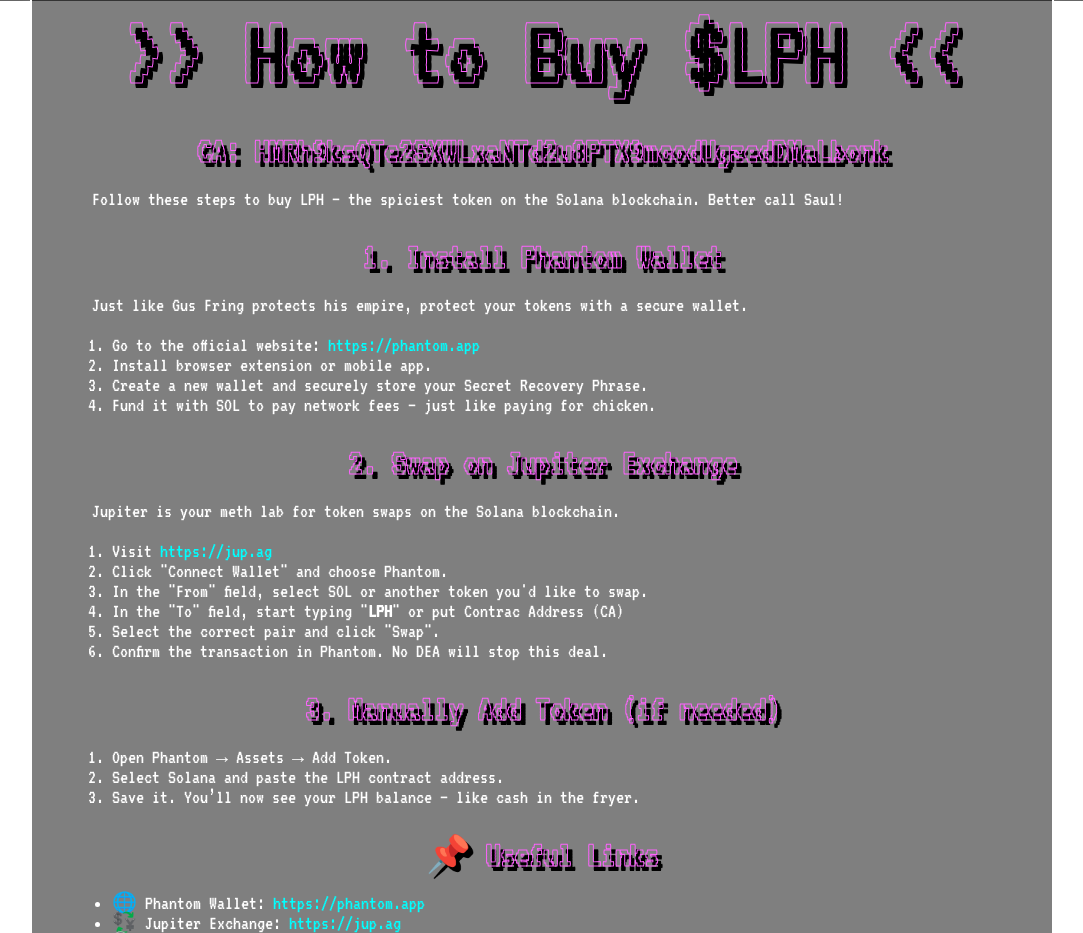
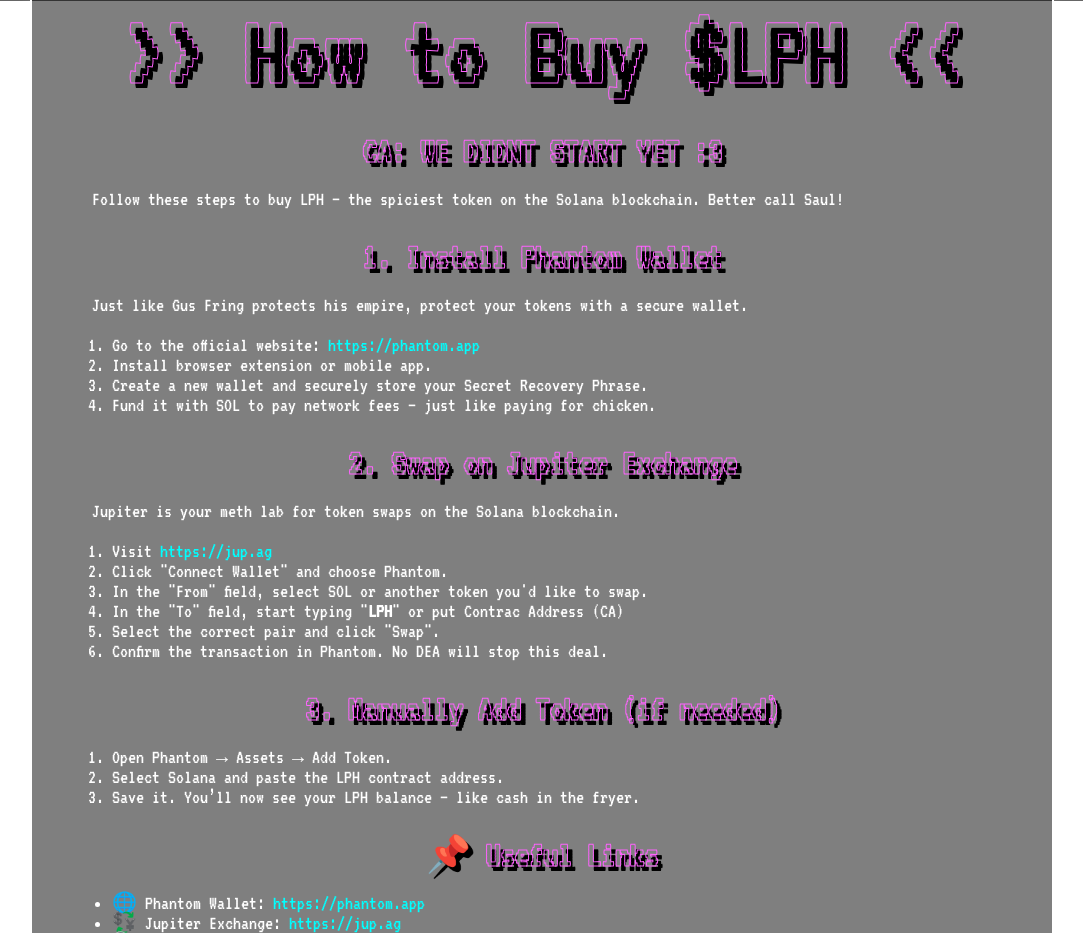
Before and after one commit to Chim4im/meow, a plain HTML site: page site/pages/buy.html in a window 1280 px wide. Shown: the part 799-1732 px from the top of the page, without its empty margins (98-1181 px from the left). Drawn offline with Linux system fonts and the light colour scheme; grey boxes are pictures that could not be loaded.

Commit message:
Update buy.html

```diff
--- a/site/pages/buy.html
+++ b/site/pages/buy.html
@@ -44,7 +44,7 @@
 
 <div class="buy-instruction">
     <h1>>> How to Buy <strong>$LPH</strong> <<</h1>
-    <h2>CA: HMRh9ksQTe2SXWLxaNTd2u8PTX9mcodUgzedDMaLbonk</h2>
+    <h2>CA: WE DIDNT START YET :3 </h2>
 
     <p>Follow these steps to buy LPH — the spiciest token on the Solana blockchain. Better call Saul!</p>
 
```
